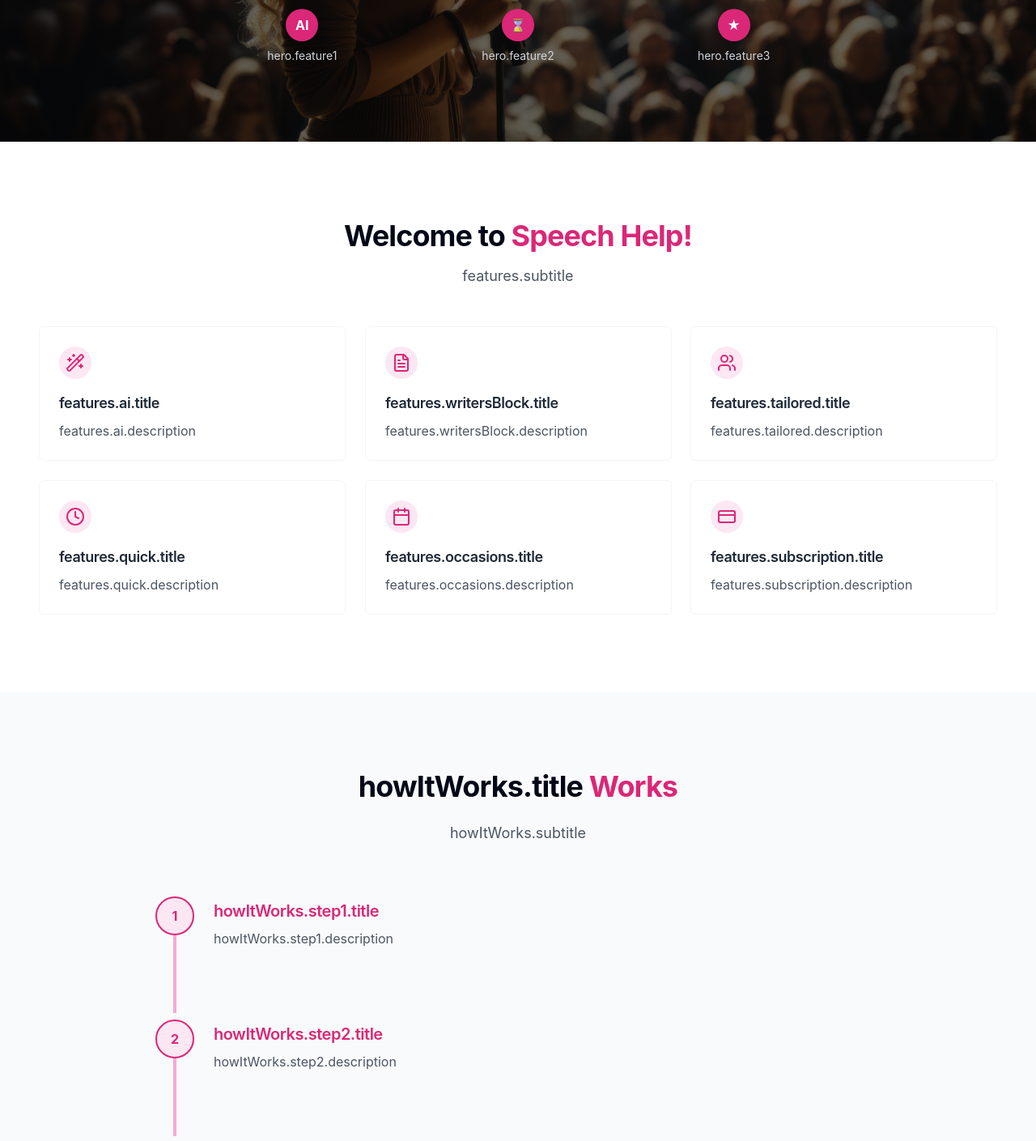
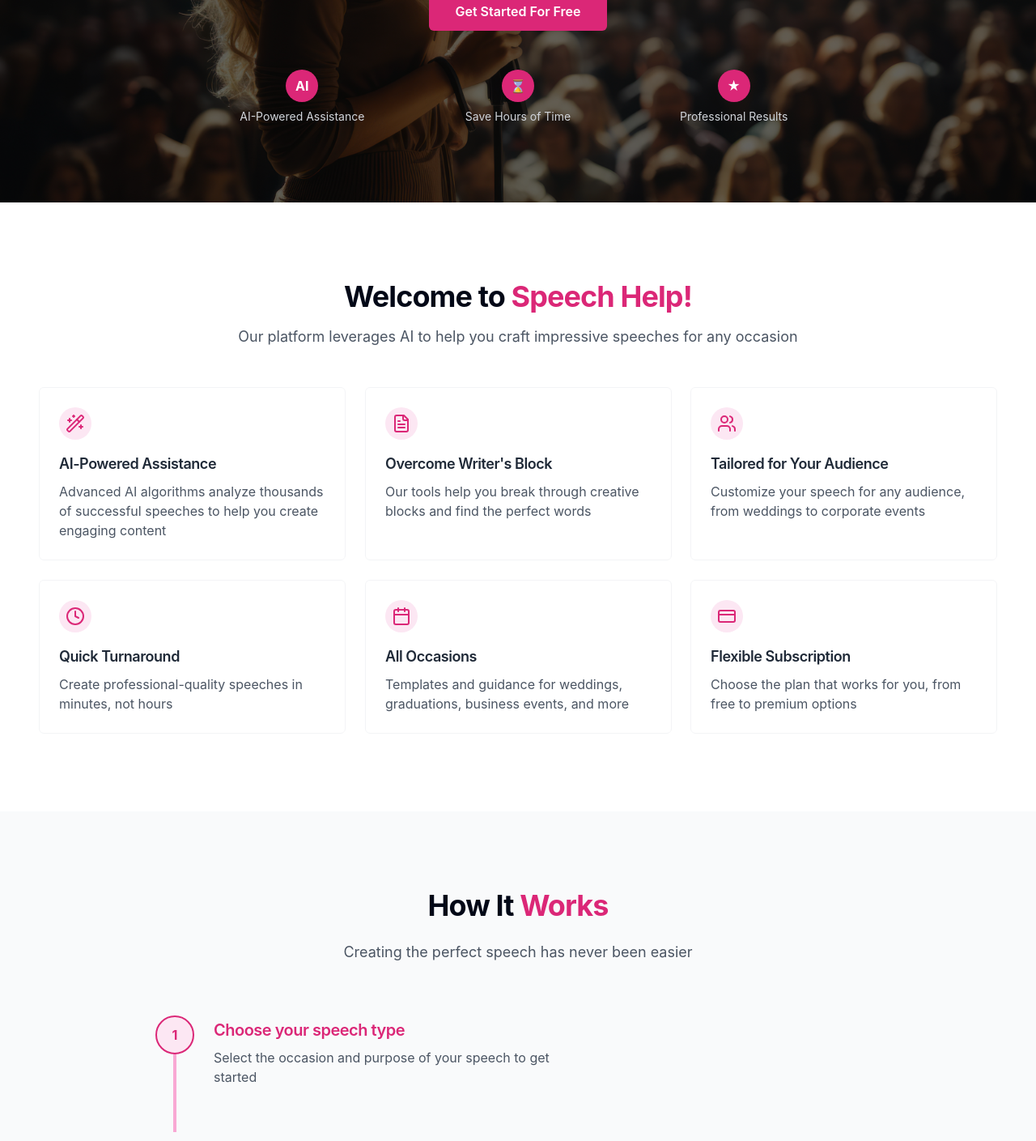
Before and after one commit to ihkokil/SpeechHelp, a React (Vite) app: page / in a window 1280 px wide. Shown: the part 500-1909 px from the top of the page at 81% size. Built offline with nearby package versions, Linux system fonts and the light colour scheme.

Commit message:
Refactor: Restore hero and content

```diff
--- a/src/components/CallToAction.tsx
+++ b/src/components/CallToAction.tsx
@@ -4,11 +4,10 @@ import { ArrowRight, CheckIcon } from 'lucide-react';
 import { ButtonCustom } from './ui/button-custom';
 import { useLanguage } from '@/contexts/LanguageContext';
 import { useTranslation } from '@/translations';
+import Translate from './Translate';
 
 const CallToAction = () => {
   const [isVisible, setIsVisible] = useState(false);
-  const { currentLanguage } = useLanguage();
-  const { t } = useTranslation();
 
   useEffect(() => {
     const observer = new IntersectionObserver(
@@ -55,17 +54,17 @@ const CallToAction = () => {
           <div className="flex flex-col md:flex-row">
             <div className="md:w-3/5 p-8 md:p-12 text-white">
               <h2 className={`text-3xl md:text-4xl font-bold mb-6 opacity-0 ${isVisible ? 'animate-fade-in' : ''}`}>
-                {t('cta.title', currentLanguage.code)}
+                <Translate text="cta.title" />
               </h2>
               <p className={`text-blue-100 text-lg mb-8 opacity-0 ${isVisible ? 'animate-fade-in stagger-1' : ''}`}>
-                {t('cta.subtitle', currentLanguage.code)}
+                <Translate text="cta.subtitle" />
               </p>
 
               <div className={`space-y-3 mb-8 opacity-0 ${isVisible ? 'animate-fade-in stagger-2' : ''}`}>
                 {benefits.map((benefit, index) => (
                   <div key={index} className="flex items-center">
                     <CheckIcon className="h-5 w-5 text-blue-200 mr-2 flex-shrink-0" />
-                    <span>{t(benefit, currentLanguage.code)}</span>
+                    <span><Translate text={benefit} /></span>
                   </div>
                 ))}
               </div>
@@ -75,35 +74,35 @@ const CallToAction = () => {
                 size="xl"
                 className={`group opacity-0 ${isVisible ? 'animate-fade-in stagger-3' : ''}`}
               >
-                <span>{t('cta.trialButton', currentLanguage.code)}</span>
+                <span><Translate text="cta.trialButton" /></span>
                 <ArrowRight className="ml-2 h-5 w-5 transition-transform group-hover:translate-x-1" />
               </ButtonCustom>
             </div>
 
             <div className="md:w-2/5 bg-white p-8 md:p-12">
               <div className={`bg-blue-50 p-6 rounded-xl border border-blue-100 mb-6 opacity-0 ${isVisible ? 'animate-scale-in stagger-1' : ''}`}>
-                <h3 className="text-xl font-bold text-gray-900 mb-4">{t('cta.proTitle', currentLanguage.code)}</h3>
+                <h3 className="text-xl font-bold text-gray-900 mb-4"><Translate text="cta.proTitle" /></h3>
                 <div className="flex items-end mb-6">
-                  <span className="text-4xl font-bold text-gray-900">{t('cta.proPrice', currentLanguage.code)}</span>
-                  <span className="text-gray-500 ml-2">{t('cta.proPeriod', currentLanguage.code)}</span>
+                  <span className="text-4xl font-bold text-gray-900"><Translate text="cta.proPrice" /></span>
+                  <span className="text-gray-500 ml-2"><Translate text="cta.proPeriod" /></span>
                 </div>
                 <ul className="space-y-3 mb-6">
                   {proFeatures.map((feature, index) => (
                     <li key={index} className="flex items-start">
                       <CheckIcon className="h-5 w-5 text-blue-600 mr-2 mt-0.5" />
-                      <span className="text-gray-600">{t(feature, currentLanguage.code)}</span>
+                      <span className="text-gray-600"><Translate text={feature} /></span>
                     </li>
                   ))}
                 </ul>
                 <ButtonCustom variant="premium" size="lg" className="w-full">
-                  {t('cta.proButton', currentLanguage.code)}
+                  <Translate text="cta.proButton" />
                 </ButtonCustom>
               </div>
 
               <p className={`text-sm text-gray-500 text-center opacity-0 ${isVisible ? 'animate-fade-in stagger-2' : ''}`}>
-                {t('cta.enterprise', currentLanguage.code)}
+                <Translate text="cta.enterprise" />
                 <a href="#" className="text-blue-600 hover:text-blue-700 ml-1">
-                  {t('cta.contactUs', currentLanguage.code)}
+                  <Translate text="cta.contactUs" />
                 </a>
               </p>
             </div>
--- a/src/components/Features.tsx
+++ b/src/components/Features.tsx
@@ -3,20 +3,17 @@ import { useEffect, useState, useRef } from 'react';
 import { Wand2Icon, FileTextIcon, UsersIcon, ClockIcon, CalendarIcon, CreditCardIcon } from 'lucide-react';
 import { useLanguage } from '@/contexts/LanguageContext';
 import { useTranslation } from '@/translations';
+import Translate from './Translate';
 
 interface FeatureProps {
   icon: JSX.Element;
-  title: string;
-  description: string;
   delay: number;
   translationPrefix: string;
 }
 
-const Feature = ({ icon, title, description, delay, translationPrefix }: FeatureProps) => {
+const Feature = ({ icon, delay, translationPrefix }: FeatureProps) => {
   const [isVisible, setIsVisible] = useState(false);
   const featureRef = useRef<HTMLDivElement>(null);
-  const { currentLanguage } = useLanguage();
-  const { t } = useTranslation();
 
   useEffect(() => {
     const observer = new IntersectionObserver(
@@ -50,10 +47,10 @@ const Feature = ({ icon, title, description, delay, translationPrefix }: Feature
     >
       <div className="p-2 rounded-full bg-pink-100 w-fit mb-4 text-pink-600">{icon}</div>
       <h3 className="text-lg font-semibold mb-2 text-gray-800 group-hover:text-pink-600 transition-colors">
-        {t(`${translationPrefix}.title`, currentLanguage.code)}
+        <Translate text={`${translationPrefix}.title`} />
       </h3>
       <p className="text-gray-600">
-        {t(`${translationPrefix}.description`, currentLanguage.code)}
+        <Translate text={`${translationPrefix}.description`} />
       </p>
     </div>
   );
@@ -62,8 +59,6 @@ const Feature = ({ icon, title, description, delay, translationPrefix }: Feature
 const Features = () => {
   const [isVisible, setIsVisible] = useState(false);
   const sectionRef = useRef<HTMLDivElement>(null);
-  const { currentLanguage } = useLanguage();
-  const { t } = useTranslation();
 
   useEffect(() => {
     const observer = new IntersectionObserver(
@@ -121,7 +116,7 @@ const Features = () => {
             Welcome to <span className="text-pink-600">Speech Help!</span>
           </h2>
           <p className={`text-lg text-gray-600 mb-6 opacity-0 ${isVisible ? 'animate-fade-in stagger-1' : ''}`}>
-            {t('features.subtitle', currentLanguage.code)}
+            <Translate text="features.subtitle" />
           </p>
         </div>
 
@@ -130,8 +125,6 @@ const Features = () => {
             <Feature
               key={index}
               icon={feature.icon}
-              title=""
-              description=""
               delay={index * 100}
               translationPrefix={feature.translationPrefix}
             />
--- a/src/components/Hero.tsx
+++ b/src/components/Hero.tsx
@@ -4,6 +4,7 @@ import { PlayCircle } from 'lucide-react';
 import { ButtonCustom } from './ui/button-custom';
 import { useLanguage } from '@/contexts/LanguageContext';
 import { useTranslation } from '@/translations';
+import Translate from './Translate';
 
 const Hero = () => {
   const [isLoaded, setIsLoaded] = useState(false);
@@ -30,12 +31,12 @@ const Hero = () => {
         <div className="max-w-5xl mx-auto text-center">
           {/* Main Headline */}
           <h1 className={`text-4xl md:text-5xl lg:text-6xl font-bold leading-tight md:leading-tight lg:leading-tight mb-4 opacity-0 ${isLoaded ? 'animate-fade-in stagger-1' : ''}`}>
-            {t('hero.headline', currentLanguage.code).replace('creative speech?', '')} <span className="text-pink-400">creative speech?</span>
+            <Translate text="hero.headline" />
           </h1>
 
           {/* Subheadline - updated to match main heading font size */}
           <p className={`text-4xl md:text-5xl lg:text-6xl text-white/80 max-w-3xl mx-auto mb-8 opacity-0 ${isLoaded ? 'animate-fade-in stagger-2' : ''}`}>
-            {t('hero.subheadline', currentLanguage.code)}
+            <Translate text="hero.subheadline" />
           </p>
 
           {/* Play button */}
@@ -49,7 +50,7 @@ const Hero = () => {
           {/* CTA Button */}
           <div className={`flex justify-center mb-12 opacity-0 ${isLoaded ? 'animate-fade-in stagger-4' : ''}`}>
             <ButtonCustom variant="magenta" size="lg" className="group">
-              <span>{t('hero.cta', currentLanguage.code)}</span>
+              <span><Translate text="hero.cta" /></span>
             </ButtonCustom>
           </div>
 
@@ -59,19 +60,19 @@ const Hero = () => {
               <div className="rounded-full bg-pink-600 h-10 w-10 flex items-center justify-center mx-auto mb-2">
                 <span className="text-base font-bold">AI</span>
               </div>
-              <p className="text-gray-300 text-sm">{t('hero.feature1', currentLanguage.code)}</p>
+              <p className="text-gray-300 text-sm"><Translate text="hero.feature1" /></p>
             </div>
             <div className="text-center">
               <div className="rounded-full bg-pink-600 h-10 w-10 flex items-center justify-center mx-auto mb-2">
                 <span className="text-base font-bold">⌛</span>
               </div>
-              <p className="text-gray-300 text-sm">{t('hero.feature2', currentLanguage.code)}</p>
+              <p className="text-gray-300 text-sm"><Translate text="hero.feature2" /></p>
             </div>
             <div className="text-center">
               <div className="rounded-full bg-pink-600 h-10 w-10 flex items-center justify-center mx-auto mb-2">
                 <span className="text-base font-bold">★</span>
               </div>
-              <p className="text-gray-300 text-sm">{t('hero.feature3', currentLanguage.code)}</p>
+              <p className="text-gray-300 text-sm"><Translate text="hero.feature3" /></p>
             </div>
           </div>
         </div>
--- a/src/components/HowItWorks.tsx
+++ b/src/components/HowItWorks.tsx
@@ -3,6 +3,7 @@ import { useEffect, useState, useRef } from 'react';
 import { PencilIcon, SparklesIcon, MicIcon, CheckIcon } from 'lucide-react';
 import { useLanguage } from '@/contexts/LanguageContext';
 import { useTranslation } from '@/translations';
+import Translate from './Translate';
 
 interface StepProps {
   icon: JSX.Element;
@@ -11,9 +12,6 @@ interface StepProps {
 }
 
 const Step = ({ icon, stepNumber, isVisible }: StepProps) => {
-  const { currentLanguage } = useLanguage();
-  const { t } = useTranslation();
-
   return (
     <div className={`mb-16 relative opacity-0 ${isVisible ? `animate-slide-in stagger-${stepNumber}` : ''}`}>
       <div className="flex items-start">
@@ -27,10 +25,10 @@ const Step = ({ icon, stepNumber, isVisible }: StepProps) => {
         </div>
         <div className="flex-1 pt-1">
           <h3 className="text-xl font-semibold text-pink-600 mb-2">
-            {t(`howItWorks.step${stepNumber}.title`, currentLanguage.code)}
+            <Translate text={`howItWorks.step${stepNumber}.title`} />
           </h3>
           <p className="text-gray-600 mb-6 max-w-md">
-            {t(`howItWorks.step${stepNumber}.description`, currentLanguage.code)}
+            <Translate text={`howItWorks.step${stepNumber}.description`} />
           </p>
         </div>
       </div>
@@ -41,8 +39,6 @@ const Step = ({ icon, stepNumber, isVisible }: StepProps) => {
 const HowItWorks = () => {
   const [isVisible, setIsVisible] = useState(false);
   const sectionRef = useRef<HTMLDivElement>(null);
-  const { currentLanguage } = useLanguage();
-  const { t } = useTranslation();
 
   useEffect(() => {
     const observer = new IntersectionObserver(
@@ -77,10 +73,10 @@ const HowItWorks = () => {
       <div className="container mx-auto px-6 md:px-12">
         <div className="text-center max-w-3xl mx-auto mb-16" ref={sectionRef}>
           <h2 className={`text-3xl md:text-4xl font-bold mb-6 opacity-0 ${isVisible ? 'animate-fade-in' : ''}`}>
-            {t('howItWorks.title', currentLanguage.code)} <span className="text-pink-600">Works</span>
+            <Translate text="howItWorks.title" /> <span className="text-pink-600">Works</span>
           </h2>
           <p className={`text-lg text-gray-600 opacity-0 ${isVisible ? 'animate-fade-in stagger-1' : ''}`}>
-            {t('howItWorks.subtitle', currentLanguage.code)}
+            <Translate text="howItWorks.subtitle" />
           </p>
         </div>
 
--- a/src/components/Testimonials.tsx
+++ b/src/components/Testimonials.tsx
@@ -3,6 +3,7 @@ import { useEffect, useState, useRef } from "react";
 import { Star, Quote } from "lucide-react";
 import { useLanguage } from '@/contexts/LanguageContext';
 import { useTranslation } from '@/translations';
+import Translate from './Translate';
 
 interface TestimonialProps {
   quoteKey: string;
@@ -13,9 +14,6 @@ interface TestimonialProps {
 }
 
 const Testimonial = ({ quoteKey, authorKey, roleKey, avatar, isVisible }: TestimonialProps) => {
-  const { currentLanguage } = useLanguage();
-  const { t } = useTranslation();
-
   return (
     <div
       className={`bg-white rounded-lg p-6 shadow-sm border border-gray-100 flex flex-col opacity-0 ${
@@ -23,15 +21,15 @@ const Testimonial = ({ quoteKey, authorKey, roleKey, avatar, isVisible }: Testim
       }`}
     >
       <div className="flex items-center mb-4">
-        <img src={avatar} alt={t(authorKey, currentLanguage.code)} className="w-12 h-12 rounded-full mr-4 object-cover border-2 border-pink-100" />
+        <img src={avatar} alt={`${authorKey} avatar`} className="w-12 h-12 rounded-full mr-4 object-cover border-2 border-pink-100" />
         <div>
-          <p className="font-medium text-gray-900">{t(authorKey, currentLanguage.code)}</p>
-          <p className="text-sm text-gray-500">{t(roleKey, currentLanguage.code)}</p>
+          <p className="font-medium text-gray-900"><Translate text={authorKey} /></p>
+          <p className="text-sm text-gray-500"><Translate text={roleKey} /></p>
         </div>
       </div>
       <div className="mb-4">
         <Quote className="h-5 w-5 text-pink-300 mb-2" />
-        <p className="text-gray-700 italic">{t(quoteKey, currentLanguage.code)}</p>
+        <p className="text-gray-700 italic"><Translate text={quoteKey} /></p>
       </div>
       <div className="flex mt-auto pt-4 border-t border-gray-100">
         <div className="flex">
@@ -50,8 +48,6 @@ const Testimonial = ({ quoteKey, authorKey, roleKey, avatar, isVisible }: Testim
 const Testimonials = () => {
   const [isVisible, setIsVisible] = useState(false);
   const sectionRef = useRef<HTMLDivElement>(null);
-  const { currentLanguage } = useLanguage();
-  const { t } = useTranslation();
 
   useEffect(() => {
     const observer = new IntersectionObserver(
@@ -88,7 +84,7 @@ const Testimonials = () => {
       <div className="container mx-auto px-6 md:px-12">
         <div className="max-w-3xl mx-auto text-center mb-12" ref={sectionRef}>
           <h2 className={`text-3xl md:text-4xl font-bold mb-6 opacity-0 ${isVisible ? 'animate-fade-in' : ''}`}>
-            {t('testimonials.title', currentLanguage.code)} <span className="text-pink-600">About Us</span>
+            <Translate text="testimonials.title" /> <span className="text-pink-600">About Us</span>
           </h2>
         </div>
 
--- a/src/translations/en-US.ts
+++ b/src/translations/en-US.ts
@@ -76,5 +76,60 @@ export const enUS: TranslationSchema = {
     'speechType.entertaining': 'Entertaining',
     'speechType.motivational': 'Motivational',
     'speechType.ceremonial': 'Ceremonial',
+    // Hero section translations
+    'hero.headline': 'Need help with your creative speech?',
+    'hero.subheadline': 'We\'ve got you covered',
+    'hero.cta': 'Get Started For Free',
+    'hero.feature1': 'AI-Powered Assistance',
+    'hero.feature2': 'Save Hours of Time',
+    'hero.feature3': 'Professional Results',
+    // Features section translations
+    'features.subtitle': 'Our platform leverages AI to help you craft impressive speeches for any occasion',
+    'features.ai.title': 'AI-Powered Assistance',
+    'features.ai.description': 'Advanced AI algorithms analyze thousands of successful speeches to help you create engaging content',
+    'features.writersBlock.title': 'Overcome Writer\'s Block',
+    'features.writersBlock.description': 'Our tools help you break through creative blocks and find the perfect words',
+    'features.tailored.title': 'Tailored for Your Audience',
+    'features.tailored.description': 'Customize your speech for any audience, from weddings to corporate events',
+    'features.quick.title': 'Quick Turnaround',
+    'features.quick.description': 'Create professional-quality speeches in minutes, not hours',
+    'features.occasions.title': 'All Occasions',
+    'features.occasions.description': 'Templates and guidance for weddings, graduations, business events, and more',
+    'features.subscription.title': 'Flexible Subscription',
+    'features.subscription.description': 'Choose the plan that works for you, from free to premium options',
+    // How it works section translations
+    'howItWorks.title': 'How It',
+    'howItWorks.subtitle': 'Creating the perfect speech has never been easier',
+    'howItWorks.step1.title': 'Choose your speech type',
+    'howItWorks.step1.description': 'Select the occasion and purpose of your speech to get started',
+    'howItWorks.step2.title': 'Answer a few questions',
+    'howItWorks.step2.description': 'Our AI uses your inputs to understand your needs and audience',
+    'howItWorks.step3.title': 'Review and edit your speech',
+    'howItWorks.step3.description': 'Customize the generated content to match your personal style',
+    'howItWorks.step4.title': 'Deliver with confidence',
+    'howItWorks.step4.description': 'Practice, refine, and deliver a memorable speech',
+    // Testimonials section translations
+    'testimonials.title': 'What People Say',
+    'testimonials.quote1': 'SpeechHelp saved me hours of stress before my best friend\'s wedding. The speech was perfect and everyone loved it!',
+    'testimonials.author1': 'Emma Thompson',
+    'testimonials.role1': 'Maid of Honor',
+    // CTA section translations
+    'cta.title': 'Start Creating Amazing Speeches Today',
+    'cta.subtitle': 'Join thousands of users who have delivered memorable speeches with our platform',
+    'cta.benefit1': 'Create unlimited speeches with our free plan',
+    'cta.benefit2': 'Access to basic templates and AI assistance',
+    'cta.benefit3': 'No credit card required to get started',
+    'cta.benefit4': 'Upgrade anytime for premium features',
+    'cta.trialButton': 'Try For Free',
+    'cta.proTitle': 'SpeechHelp Pro',
+    'cta.proPrice': '$19.99',
+    'cta.proPeriod': '/month',
+    'cta.proFeature1': 'Unlimited AI-generated speeches',
+    'cta.proFeature2': 'Premium templates for all occasions',
+    'cta.proFeature3': 'Advanced customization options',
+    'cta.proFeature4': 'Priority customer support',
+    'cta.proButton': 'Upgrade to Pro',
+    'cta.enterprise': 'Looking for enterprise solutions?',
+    'cta.contactUs': 'Contact us'
   }
 };
```
Also changed, not shown: src/pages/Index.tsx (+8 -1 lines).
